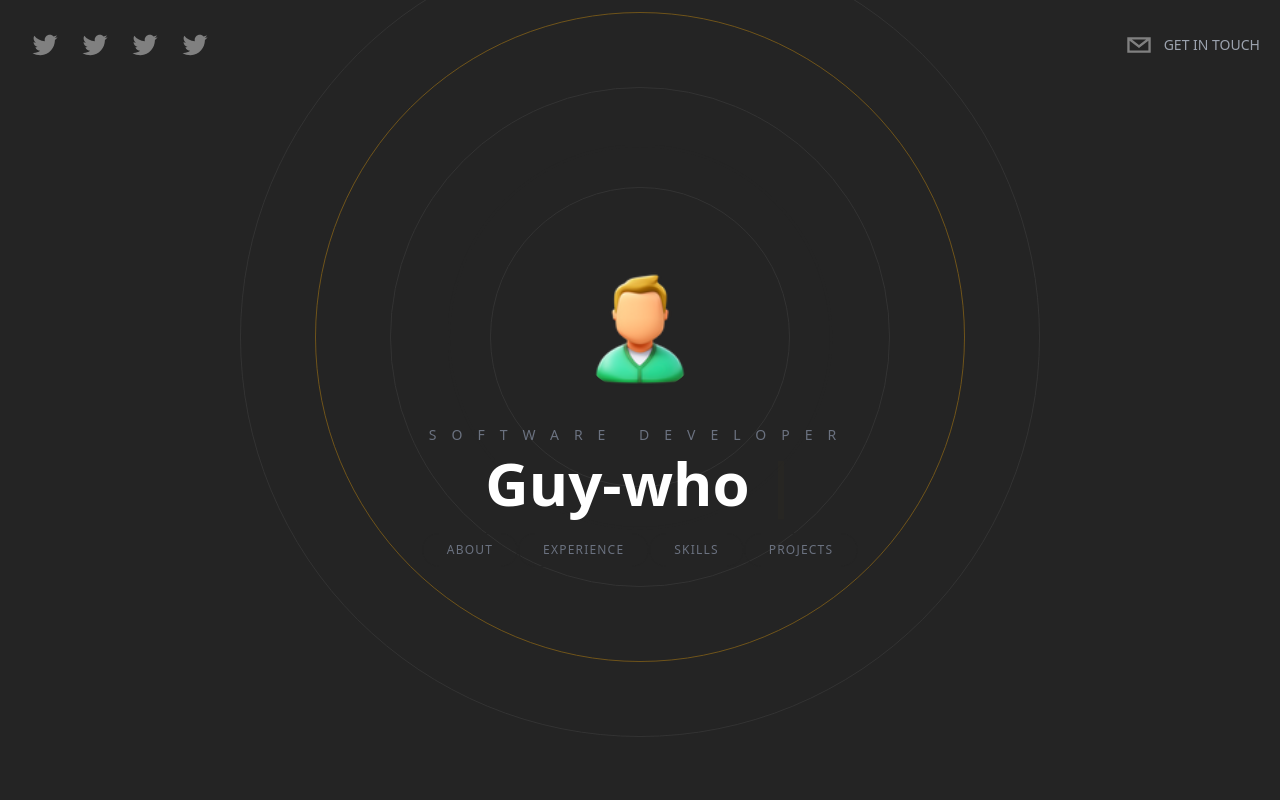
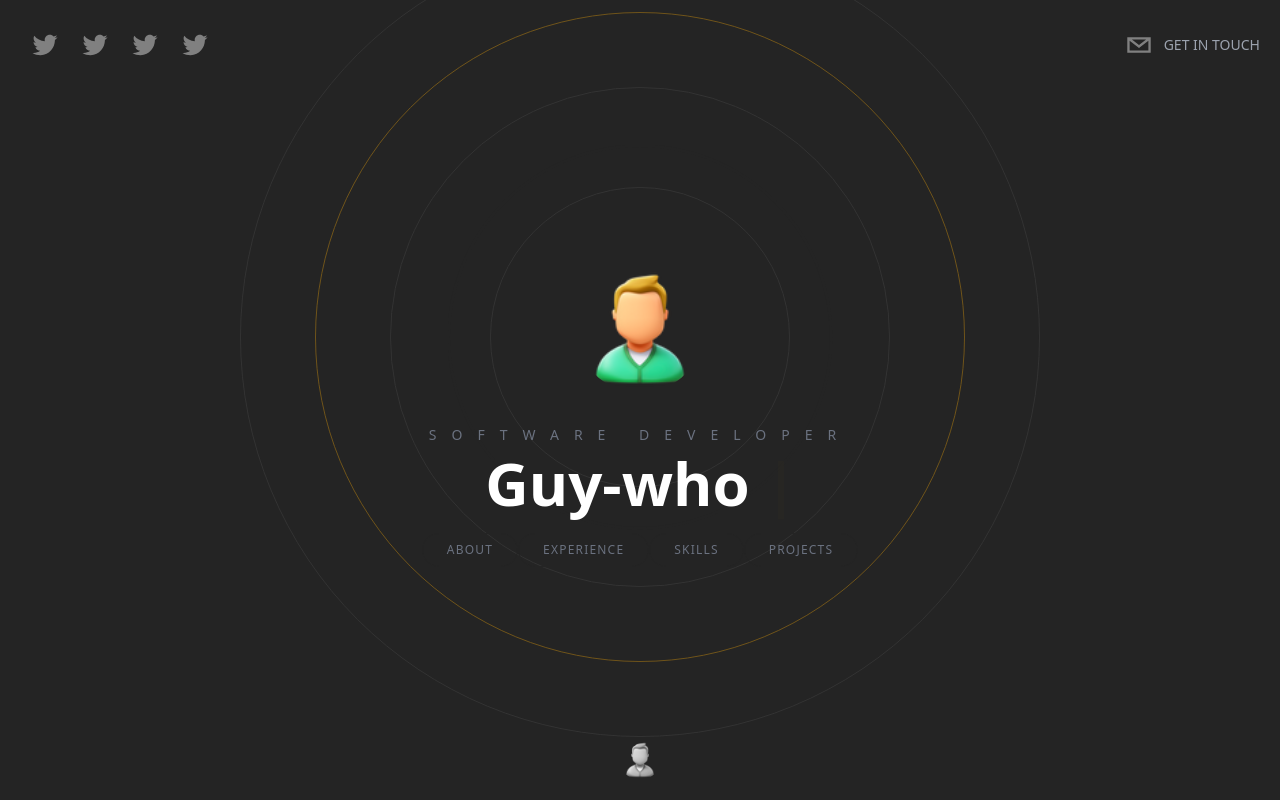
Before and after one commit to Radhika-1707/Portfolio, a Next.js app: page / in a window 1280 px wide. Built offline with nearby package versions, Linux system fonts and the light colour scheme.

Commit message:
adds footer and fixes get in touch

```diff
--- a/components/Header/index.tsx
+++ b/components/Header/index.tsx
@@ -1,5 +1,6 @@
 import { SocialIcon } from 'react-social-icons'
 import { motion } from 'framer-motion'
+import Link from 'next/link'
 type Props = {}
 
 
@@ -8,17 +9,17 @@
         <header className=' p-5 sticky top-0 flex items-start justify-between max-w-7xl mx-auto z-20 xl:items-center'>
             <motion.div className='flex flex-row items-center'
                 initial={{
-                x:-500,
-                opacity:0,
-                scale:0.5
+                    x: -500,
+                    opacity: 0,
+                    scale: 0.5
                 }}
                 animate={{
-                x:0,
-                opacity:1,
-                scale:1
+                    x: 0,
+                    opacity: 1,
+                    scale: 1
                 }}
                 transition={{
-                duration:1.5
+                    duration: 1.5
                 }}
             >
                 <SocialIcon url="https://twitter.com/jaketrent"
@@ -38,19 +39,21 @@
                     bgColor='transparent'
                 />
             </motion.div>
+            <Link href='#contact'>
+
                 <motion.div className='flex flex-row items-center cursor-pointer text-gray-300'
                     initial={{
-                x:500,
-                opacity:0,
-                scale:0.5
+                        x: 500,
+                        opacity: 0,
+                        scale: 0.5
                     }}
                     animate={{
-                x:0,
-                opacity:1,
-                scale:1
+                        x: 0,
+                        opacity: 1,
+                        scale: 1
                     }}
                     transition={{
-                duration:1.5
+                        duration: 1.5
 
                     }}
                 >
@@ -62,6 +65,8 @@
                     />
                     <p className='uppercase hidden md:inline-flex text-sm text-gray-400'>Get In Touch</p>
                 </motion.div>
+            </Link>
+
         </header>
     )
 }
--- a/pages/index.tsx
+++ b/pages/index.tsx
@@ -6,6 +6,7 @@
 import Skills from '../components/Skills'
 import Projects from '../components/Projects'
 import Contact from '../components/Contact'
+import Link from 'next/link'
 export default function Home() {
   return (
 
@@ -37,6 +38,15 @@
       <section id='contact'className='snap-start' >
         <Contact/>
       </section>
+      <Link href="#hero">
+      <footer className='sticky bottom-5 w-full cursor-pointer'>
+        <div  className='flex items-center justify-center'>
+          <img
+          className='w-10 h-10 rounded-full filter grayscale hover:grayscale-0 cursor-pointer'
+          src='/user.png' alt=''/>
+        </div>
+      </footer>
+      </Link>
     </div>
   )
 }
```
Lines whose indentation alone changed are shown as unchanged.
